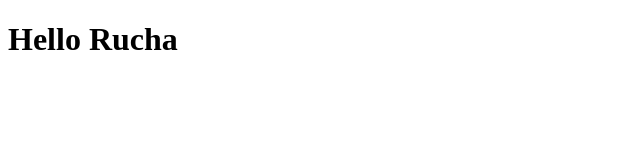
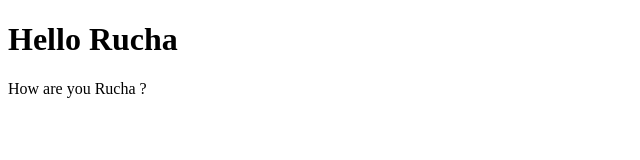
Before and after one commit to Ruchakhadatkar/temp-learn, a plain HTML site: page index.html in a window 1280 px wide. Shown: the whole page, without its empty margins (0-640 px from the left). Drawn offline with Linux system fonts and the light colour scheme.

Commit message:
Added question

```diff
--- a/index.html
+++ b/index.html
@@ -7,5 +7,6 @@
 </head>
 <body>
     <h1>Hello Rucha</h1>
+    <p>How are you Rucha ?</p>
 </body>
 </html>
```
